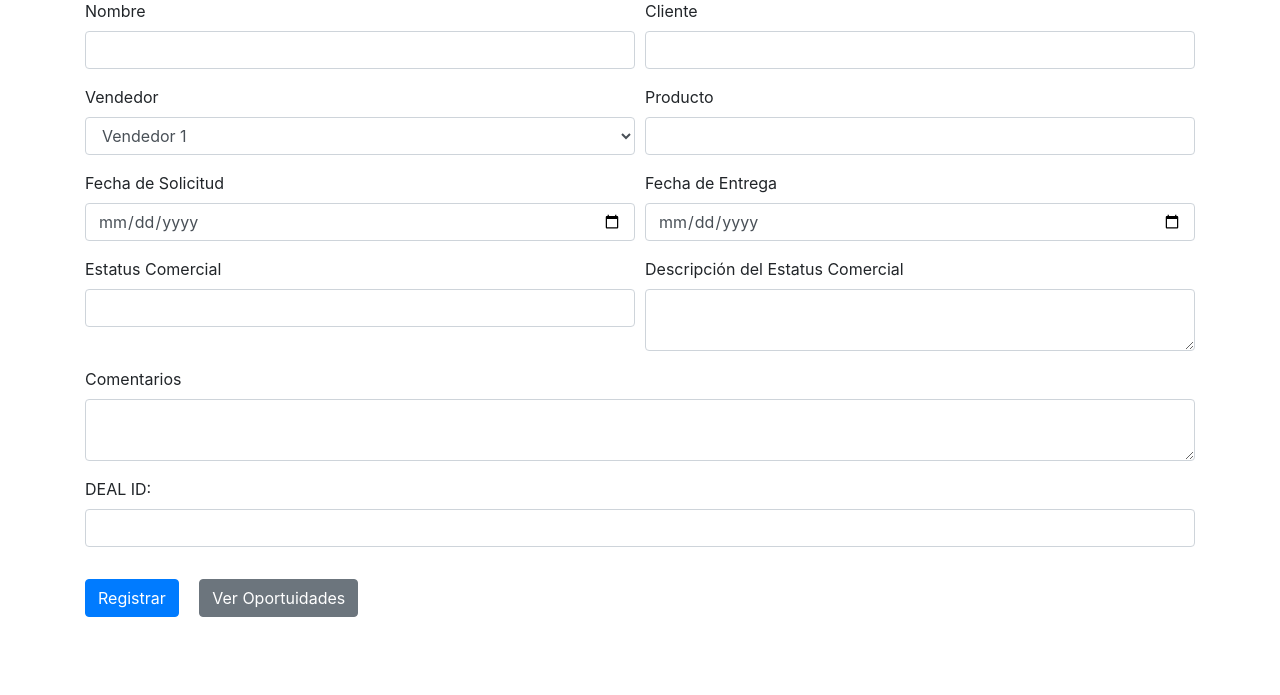
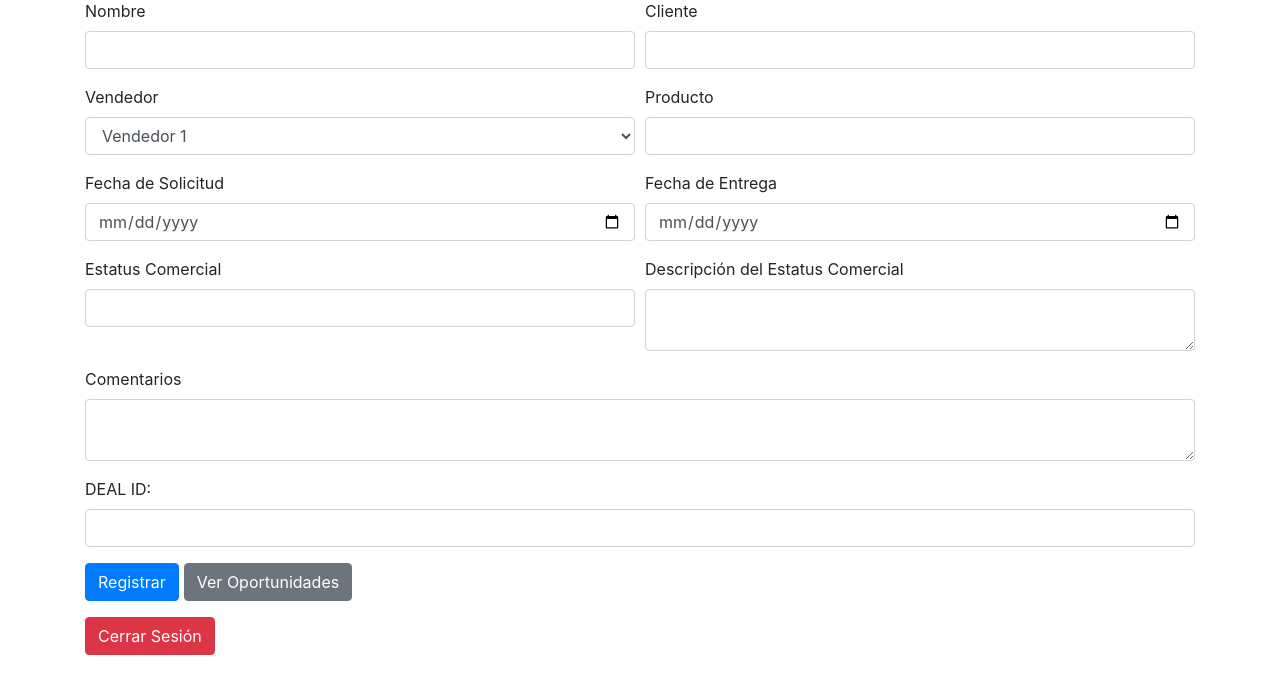
Before and after one commit to isalazar4826/oportunidades, a Flask app: page /registro in a window 1280 px wide. Shown: the part 105-800 px from the top of the page. Run offline with Flask 3, Linux system fonts and the light colour scheme; the visitor is signed in with stand-in values (Sample User, id 1); some libraries are stand-ins or nearby versions.

Commit message:
Update registro.html

```diff
--- a/templates/registro.html
+++ b/templates/registro.html
@@ -5,6 +5,14 @@
     <meta name="viewport" content="width=device-width, initial-scale=1.0">
     <title>Registro de Oportunidades - Horizontal</title>
     <link rel="stylesheet" href="https://stackpath.bootstrapcdn.com/bootstrap/4.5.2/css/bootstrap.min.css">
+    <style>
+        .btn-group-custom .btn {
+            margin-right: 5px; /* Ajusta este valor según sea necesario */
+        }
+        .btn-group-custom .btn:last-child {
+            margin-right: 0;
+        }
+    </style>
 </head>
 <body>
     <div class="container mt-5">
@@ -62,8 +70,13 @@
                 <label for="deal_id">DEAL ID:</label>
                 <input type="text" class="form-control" id="deal_id" name="deal_id">
             </div>
-            <button type="submit" class="btn btn-primary mt-3">Registrar</button>
-            <a href="{{ url_for('ver_oportunidades') }}" class="btn btn-secondary mt-3 ml-3">Ver Oportuidades</a>
+            <div class="d-flex justify-content-start mt-3 btn-group-custom">
+                <button type="submit" class="btn btn-primary">Registrar</button>
+                <a href="{{ url_for('ver_oportunidades') }}" class="btn btn-secondary">Ver Oportunidades</a>
+            </div>
+        </form>
+        <form method="POST" action="{{ url_for('logout') }}" class="mt-3">
+            <button type="submit" class="btn btn-danger">Cerrar Sesión</button>
         </form>
     </div>
 </body>
```
